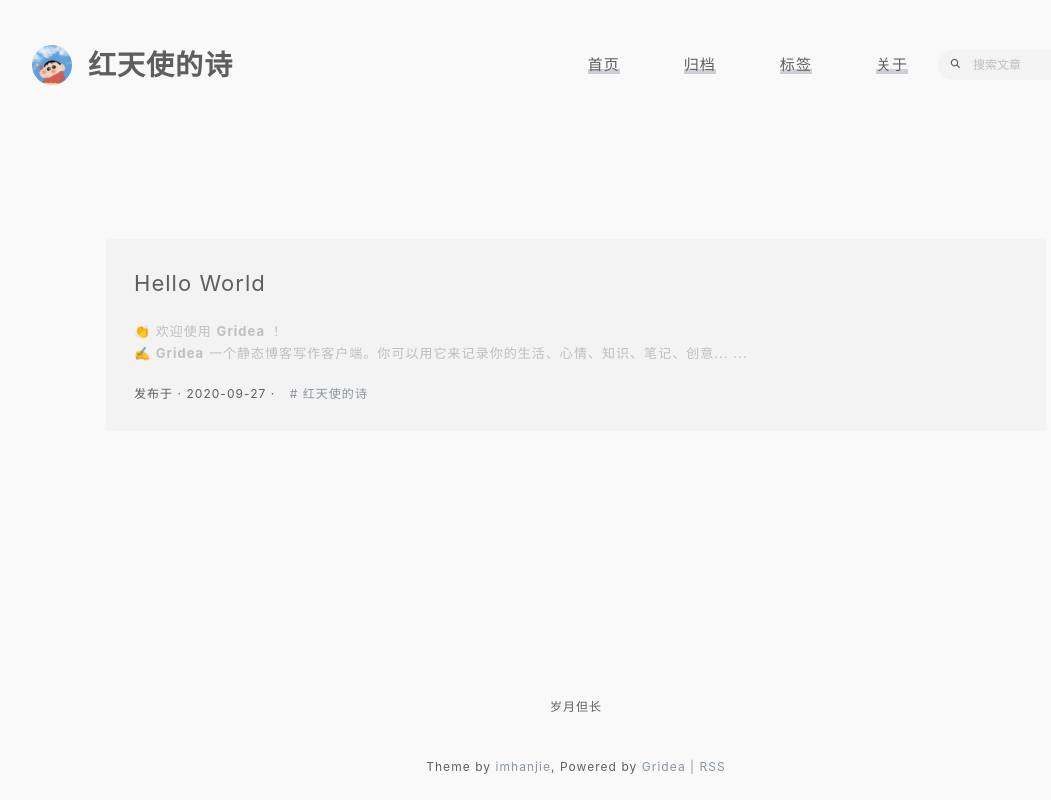
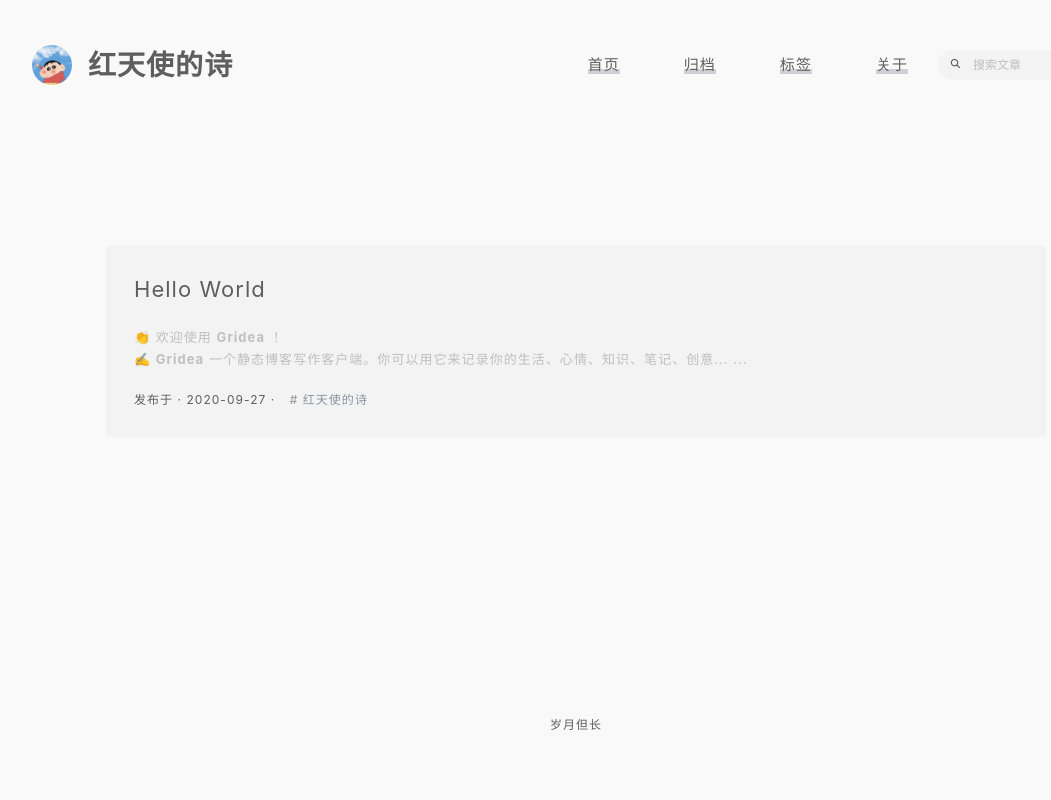
Before and after one commit to love-10/love-10.github.io, a plain HTML site: page index.html in a window 1280 px wide. Shown: the whole page, without its empty margins (64-1115 px from the left). Drawn offline with nearby package versions, Linux system fonts and the light colour scheme.

Commit message:
update from gridea: 2020-09-27 20:16:01

```diff
--- a/atom.xml
+++ b/atom.xml
@@ -2,7 +2,7 @@
 <feed xmlns="http://www.w3.org/2005/Atom">
     <id>https://love-10.github.io</id>
     <title>红天使的诗</title>
-    <updated>2020-09-27T12:06:52.522Z</updated>
+    <updated>2020-09-27T12:16:01.507Z</updated>
     <generator>https://github.com/jpmonette/feed</generator>
     <link rel="alternate" href="https://love-10.github.io"/>
     <link rel="self" href="https://love-10.github.io/atom.xml"/>
--- a/index.html
+++ b/index.html
@@ -145,10 +145,6 @@
     <div class="footer-info">
 
     </div>
-    <div>
-        Theme by <a href="https://imhanjie.com/" target="_blank">imhanjie</a>, Powered by <a
-                href="https://github.com/getgridea/gridea" target="_blank">Gridea | <a href="https://love-10.github.io/atom.xml" target="_blank">RSS</a></a>
-    </div>
 </div>
 
 <script>
```
Also changed, not shown: about/index.html (+0 -4 lines), archives/index.html (+0 -4 lines), friends/index.html (+0 -4 lines), hello-gridea/index.html (+0 -4 lines), search/index.html (+0 -4 lines), tags/index.html (+0 -4 lines), uXRKJAJtb/index.html (+0 -4 lines), 1 other file.
